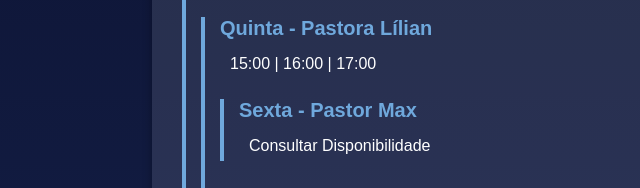
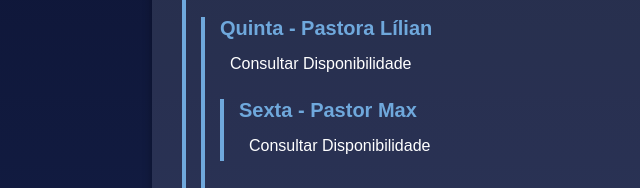
Before and after one commit to familiaide66-eng/agendamento-pastoral, a plain HTML site: page index.html in a window 1280 px wide. Shown: the part 551-739 px from the top of the page, 83-723 px from the left. Drawn offline with Linux system fonts and the light colour scheme.

Commit message:
Update schedule availability for Quinta and Sexta

```diff
--- a/index.html
+++ b/index.html
@@ -160,7 +160,7 @@
 
   <div class="dia">
      <h3>Quinta - Pastora Lílian</h3>
-     <div class="horario"> 15:00 | 16:00 | 17:00  </div>
+      <div class="horario"> Consultar Disponibilidade</div>
 
    <div class="dia">
      <h3>Sexta - Pastor Max</h3>
```
